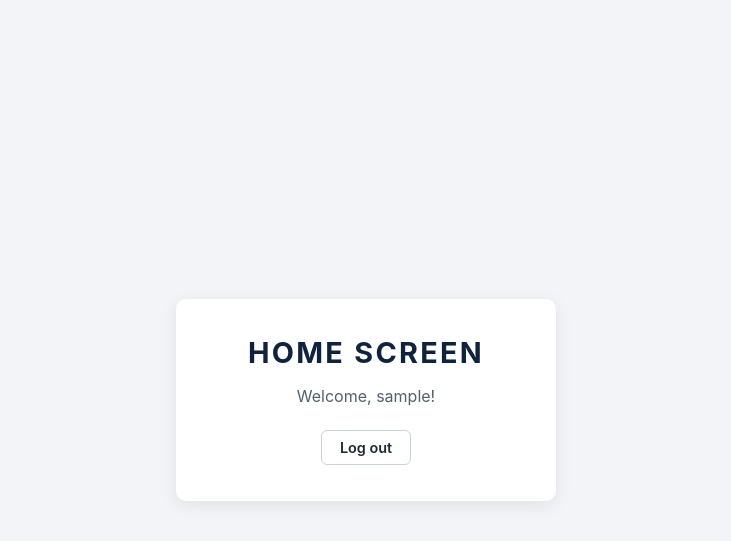
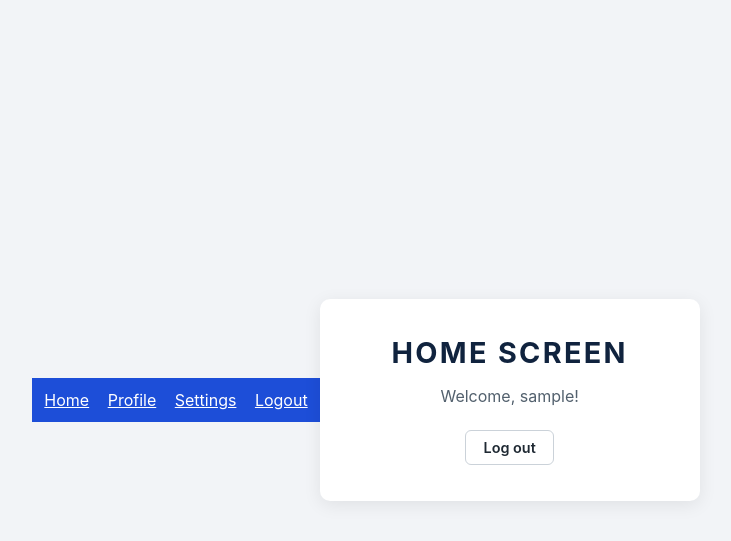
Before and after one commit to irenguinita/Blottr, a Django app: page / in a window 1280 px wide. Shown: the top 541 px of the page, without its empty margins (274-1005 px from the left). Run offline with Django 5.2, Linux system fonts and the light colour scheme; the visitor is signed in with stand-in values (Sample User, id 1).

Commit message:
Add navigation bar to home screen and success message to login

```diff
--- a/templates/home/home.html
+++ b/templates/home/home.html
@@ -8,6 +8,12 @@
     <link rel="stylesheet" href="{% static 'css/home/home.css' %}">
 </head>
 <body>
+    <nav style="padding:12px;background:#1d4ed8;">
+        <a href="{% url 'home:home' %}" style="color:#fff;margin-right:14px;">Home</a>
+        <a href="{% url 'user_profile:profile' %}" style="color:#fff;margin-right:14px;">Profile</a>
+        <a href="{% url 'user_settings:settings' %}" style="color:#fff;margin-right:14px;">Settings</a>
+        <a href="{% url 'login:logout' %}" style="color:#fff;">Logout</a>
+    </nav>
     <div class="card home-card">
         <h1>HOME SCREEN</h1>
         <p>Welcome, {{ user.username }}!</p>
--- a/templates/login/login.html
+++ b/templates/login/login.html
@@ -21,7 +21,9 @@
             {% endfor %}
             </ul>
         {% endif %}
-
+        {% for m in messages %}
+            <p style="background:#dcfce7;padding:8px;border-radius:4px;">{{ m }}</p>
+        {% endfor %}
         <form method="post">
             {% csrf_token %}
             <div class="field">
```
